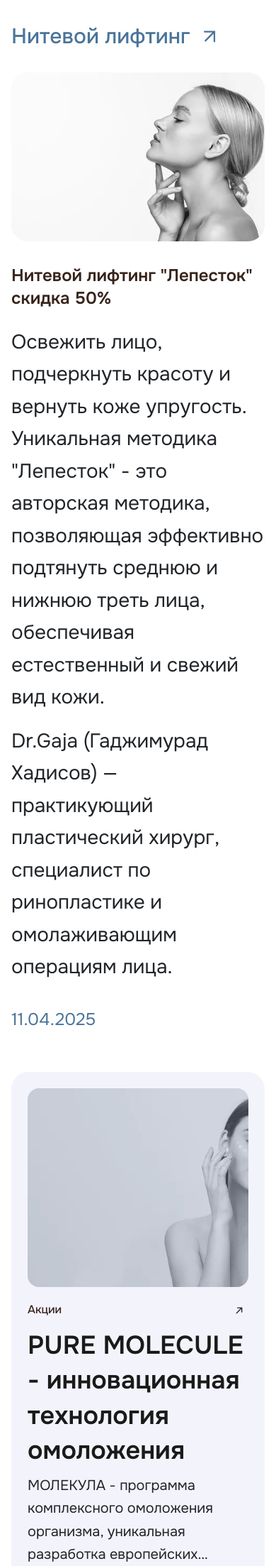
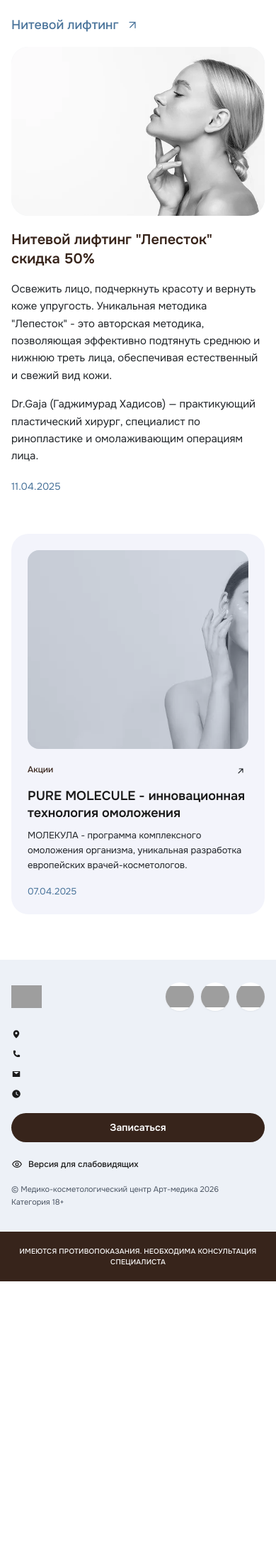
Before and after one commit to mifshs/art-medika, a Laravel app: page /stock/nitevoy-lifting-lepestok-skidka-50 in a window 390 px wide. Shown: the part 115-2321 px from the top of the page at 71% size. After the commit the page ends 1920 px from the top, so only its background shows below. Run offline with Laravel 12, Linux system fonts and the light colour scheme; data comes from the database, SQL or seed files in the repository; data that the repository does not hold is empty; style sheets or scripts are compiled from the project's sources; some libraries are stand-ins or nearby versions; grey boxes are pictures that could not be loaded.

Commit message:
мелкие исправления по адаптиву

```diff
--- a/app/Models/Document.php
+++ b/app/Models/Document.php
@@ -30,6 +30,11 @@ class Document extends Model
     public function getRouteKeyName(): string
     {
         return 'slug';
+    }
+
+    public function getRouteKey()
+    {
+        return $this->slug ?: $this->getKey();
     }
 
     public function resolveRouteBinding($value, $field = null): ?Model
--- a/resources/views/components/promotion-card.blade.php
+++ b/resources/views/components/promotion-card.blade.php
@@ -28,11 +28,11 @@
 
     <!-- Верхняя часть: Тег и стрелка -->
     <div class="flex items-start justify-between gap-4">
-        <span class="min-w-0 truncate text-[16px] font-medium text-brand">{{ $tag }}</span>
+        <span class="min-w-0 truncate text-[12px] font-medium text-brand sm:text-[14px] 2xl:text-[16px]">{{ $tag }}</span>
         <span class="shrink-0 rounded-md p-0.5 text-body transition-transform group-hover:translate-x-0.5 group-hover:text-brand">
             <svg xmlns="http://www.w3.org/2000/svg" fill="none" viewBox="0 0 24 24" stroke-width="1.5"
                  stroke="currentColor" aria-hidden="true"
-                 class="h-[22px] w-[22px]">
+                 class="h-[18px] w-[18px] sm:h-[22px] sm:w-[22px]">
                 <path stroke-linecap="round" stroke-linejoin="round" d="M8 16 16 8M16 8H9.5M16 8v6.5"/>
             </svg>
         </span>
@@ -40,16 +40,16 @@
 
     <!-- Центральная часть: Заголовок и описание -->
     <div class="mt-3 sm:mt-4">
-        <h2 class="text-[36px] font-semibold leading-snug text-ink transition-colors group-hover:text-brand 2xl:text-[26px]">{{ $promotion->title }}</h2>
+        <h2 class="text-[18px] font-semibold leading-snug text-ink transition-colors group-hover:text-brand sm:text-[22px] lg:text-[24px] 2xl:text-[26px]">{{ $promotion->title }}</h2>
 
         @if ($promotion->excerpt)
-            <p class="mt-2 overflow-hidden text-[20px] leading-relaxed text-body [display:-webkit-box] [-webkit-box-orient:vertical] [-webkit-line-clamp:4] 2xl:text-[15px]">{{ $promotion->excerpt }}</p>
+            <p class="mt-2 overflow-hidden text-[13px] leading-relaxed text-body [display:-webkit-box] [-webkit-box-orient:vertical] [-webkit-line-clamp:4] sm:text-[14px] 2xl:text-[15px]">{{ $promotion->excerpt }}</p>
         @endif
     </div>
 
     <!-- Нижняя часть: Дата -->
     @if ($date)
-        <span class="pt-4 text-[20px] text-[#4A749B]">{{ $date }}</span>
+        <span class="pt-4 text-[13px] text-[#4A749B] sm:text-[14px] 2xl:text-[16px]">{{ $date }}</span>
     @endif
 
 </div>
--- a/resources/views/stock-detail.blade.php
+++ b/resources/views/stock-detail.blade.php
@@ -28,28 +28,28 @@
         </nav>
 
         {{-- Акция: синий заголовок и фото слева, текст справа --}}
-        <div class="flex flex-col gap-8 pt-8 lg:flex-row lg:gap-16 2xl:gap-20 2xl:pt-10">
+        <div class="flex flex-col gap-5 pt-6 sm:gap-8 sm:pt-8 lg:flex-row lg:gap-16 2xl:gap-20 2xl:pt-10">
             <div class="w-full shrink-0 lg:w-[42%]">
-                <h1 class="flex items-center gap-2 text-[40px] font-medium leading-none text-[#4A749B] max-lg:text-3xl">
+                <h1 class="flex items-center gap-2 text-[18px] font-medium leading-none text-[#4A749B] sm:text-[24px] lg:text-[32px] 2xl:text-[40px]">
                     {{ $sectionName }}
-                    <img src="{{ asset('images/Arrow_right_light.svg') }}" alt="" width="50" height="50" class="w-[50px] max-lg:w-[38px]" aria-hidden="true">
+                    <img src="{{ asset('images/Arrow_right_light.svg') }}" alt="" width="50" height="50" class="w-[22px] sm:w-[32px] lg:w-[42px] 2xl:w-[50px]" aria-hidden="true">
                 </h1>
                 @if ($promoCover)
                     <img src="{{ $promoCover }}" alt="{{ $promotion->title }}" fetchpriority="high" decoding="async"
                          width="395" height="517"
-                         class="mt-8 w-full rounded-[24px] bg-hero object-cover object-top">
+                         class="mt-5 sm:mt-8 w-full rounded-[24px] bg-hero object-cover object-top">
                 @endif
             </div>
 
             <div class="flex min-w-0 flex-1 flex-col">
-                <p class="text-center text-[40px] font-semibold leading-snug text-brand max-lg:text-left max-lg:text-2xl">{{ $promotion->title }}</p>
+                <p class="text-left text-[20px] font-semibold leading-snug text-brand sm:text-[26px] lg:text-center lg:text-[34px] 2xl:text-[40px]">{{ $promotion->title }}</p>
 
-                <div class="mt-6 [&>p]:mt-0 [&>p+p]:mt-4 [&>p]:text-[28px] [&>p]:leading-relaxed [&>p]:text-body 2xl:text-[28px]">
+                <div class="mt-4 sm:mt-6 [&>p]:mt-0 [&>p+p]:mt-4 text-[15px] leading-relaxed text-body sm:text-[17px] lg:text-[22px] 2xl:text-[28px] [&>p]:text-[15px] sm:[&>p]:text-[17px] lg:[&>p]:text-[22px] 2xl:[&>p]:text-[28px] [&>p]:leading-relaxed [&>p]:text-body">
                     {!! $promotion->content !!}
                 </div>
 
                 @if ($promotion->published_at)
-                    <span class="mt-8 text-[24px] text-[#4A749B]">{{ $promotion->published_at->format('d.m.Y') }}</span>
+                    <span class="mt-5 sm:mt-8 text-[14px] text-[#4A749B] sm:text-[16px] lg:text-[20px] 2xl:text-[24px]">{{ $promotion->published_at->format('d.m.Y') }}</span>
                 @endif
             </div>
         </div>
```
Also changed, not shown: resources/views/project-stock.blade.php (+4 -4 lines), tests/Feature/SeoTest.php (+5 -0 lines), 3 other files.
